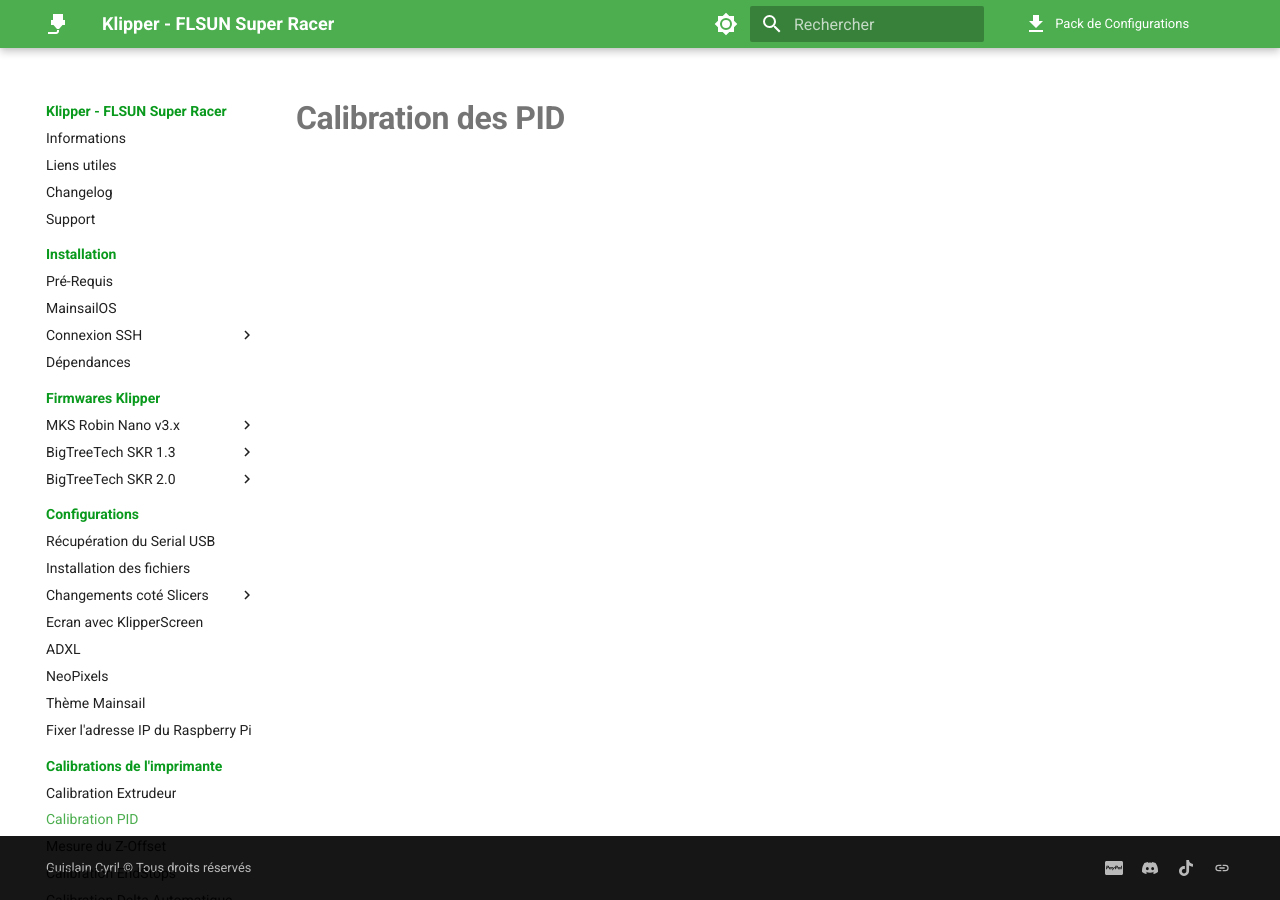
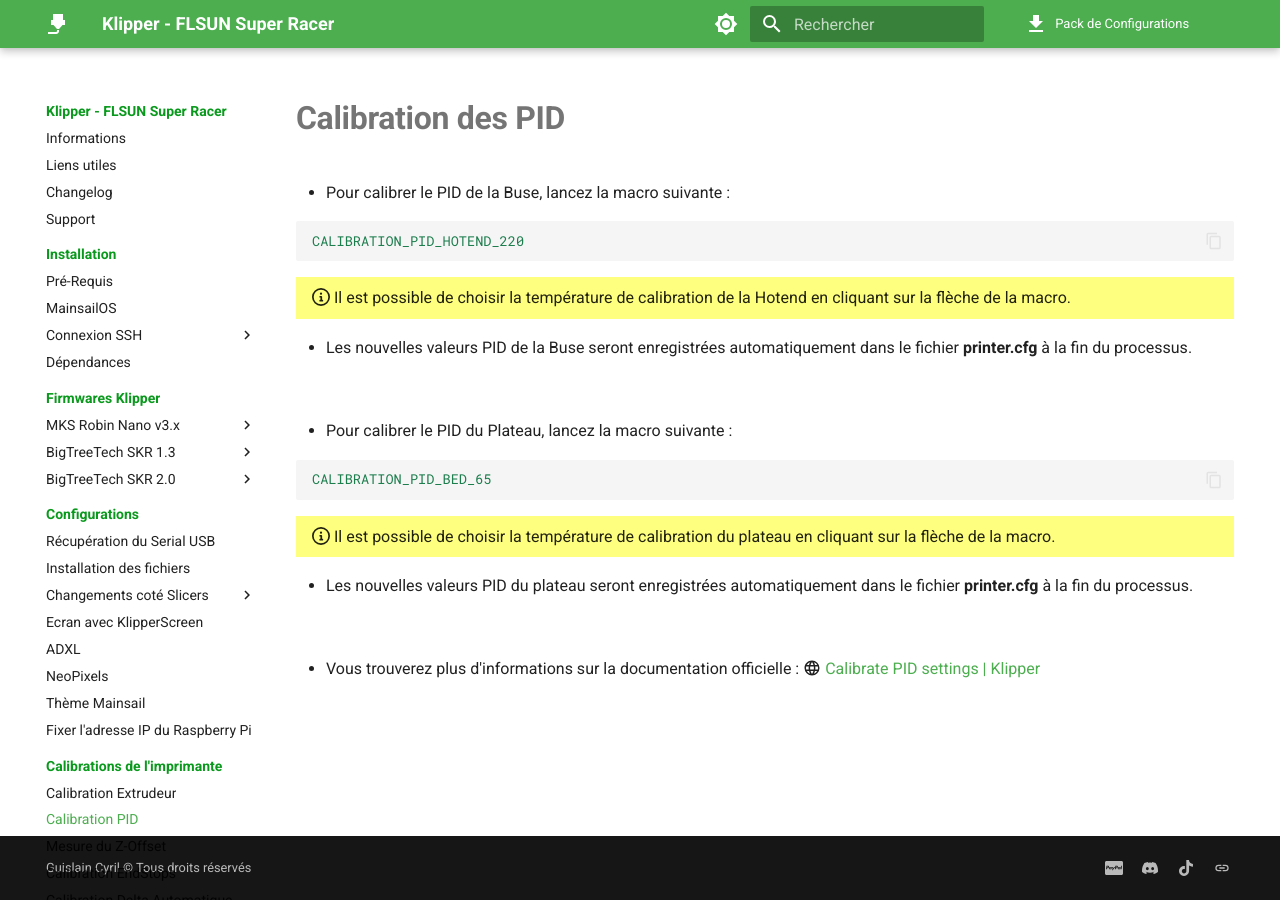
Before and after one commit to Guilouz/test, an MkDocs documentation site: the page built from docs/calibrations/pid.md, in a window 1280 px wide. Built offline with MkDocs 1.6.1 and Material for MkDocs 9.7.7, drawn with Linux system fonts in a browser that asks for light colours; comment, search, counter and statistics services are not loaded.

Commit message:
Update pid.md

````diff
--- a/docs/calibrations/pid.md
+++ b/docs/calibrations/pid.md
@@ -4,3 +4,39 @@
 ---
 
 # Calibration des PID
+
+- Pour calibrer le PID de la Buse, lancez la macro suivante :
+
+``` yaml
+CALIBRATION_PID_HOTEND_220
+```
+
+{==
+
+:octicons-info-16: Il est possible de choisir la température de calibration de la Hotend en cliquant sur la flèche de la macro.
+
+==}
+
+- Les nouvelles valeurs PID de la Buse seront enregistrées automatiquement dans le fichier **printer.cfg** à la fin du processus.
+
+<br />
+
+- Pour calibrer le PID du Plateau, lancez la macro suivante :
+
+``` yaml
+CALIBRATION_PID_BED_65
+```
+
+{==
+
+:octicons-info-16: Il est possible de choisir la température de calibration du plateau en cliquant sur la flèche de la macro.
+
+==}
+
+- Les nouvelles valeurs PID du plateau seront enregistrées automatiquement dans le fichier **printer.cfg** à la fin du processus.
+
+<br />
+
+- Vous trouverez plus d'informations sur la documentation officielle : :material-web: <a href="https://www.klipper3d.org/Config_checks.html?h=pid#calibrate-pid-settings" target="blank">Calibrate PID settings | Klipper</a>
+
+<br />
````
